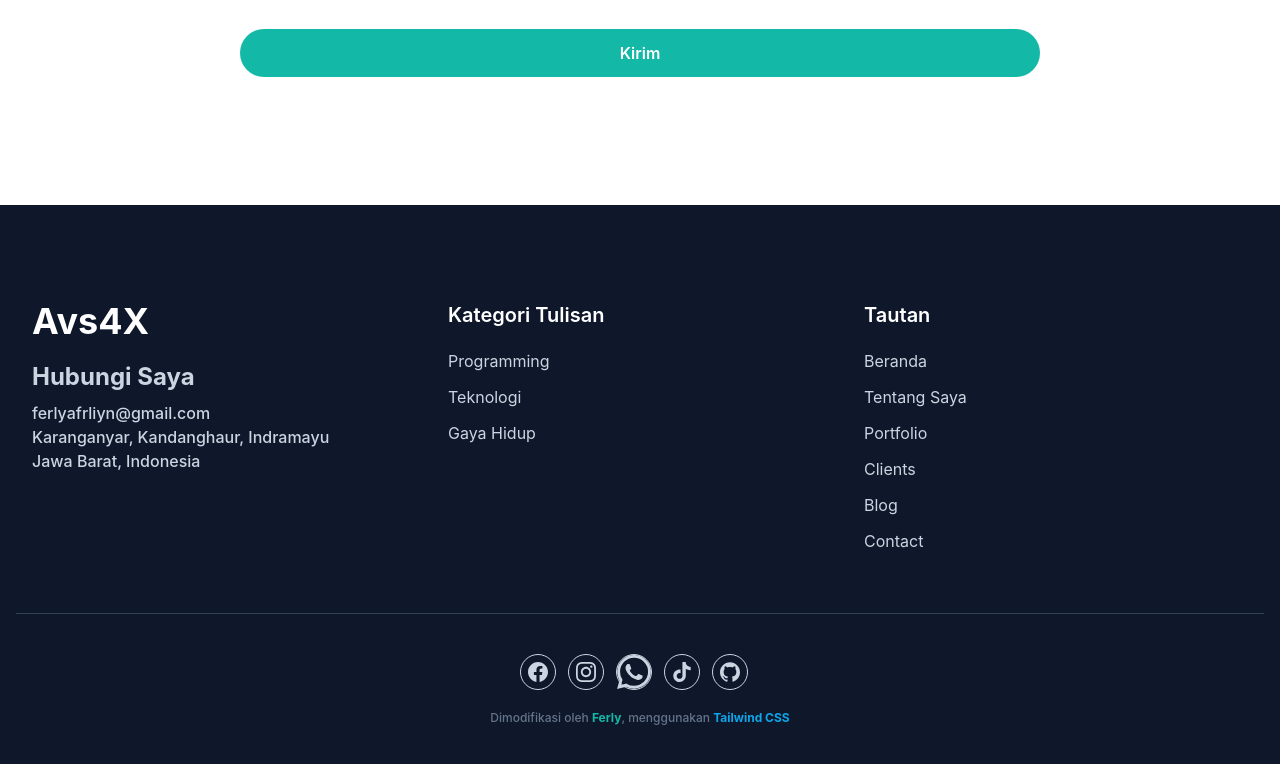
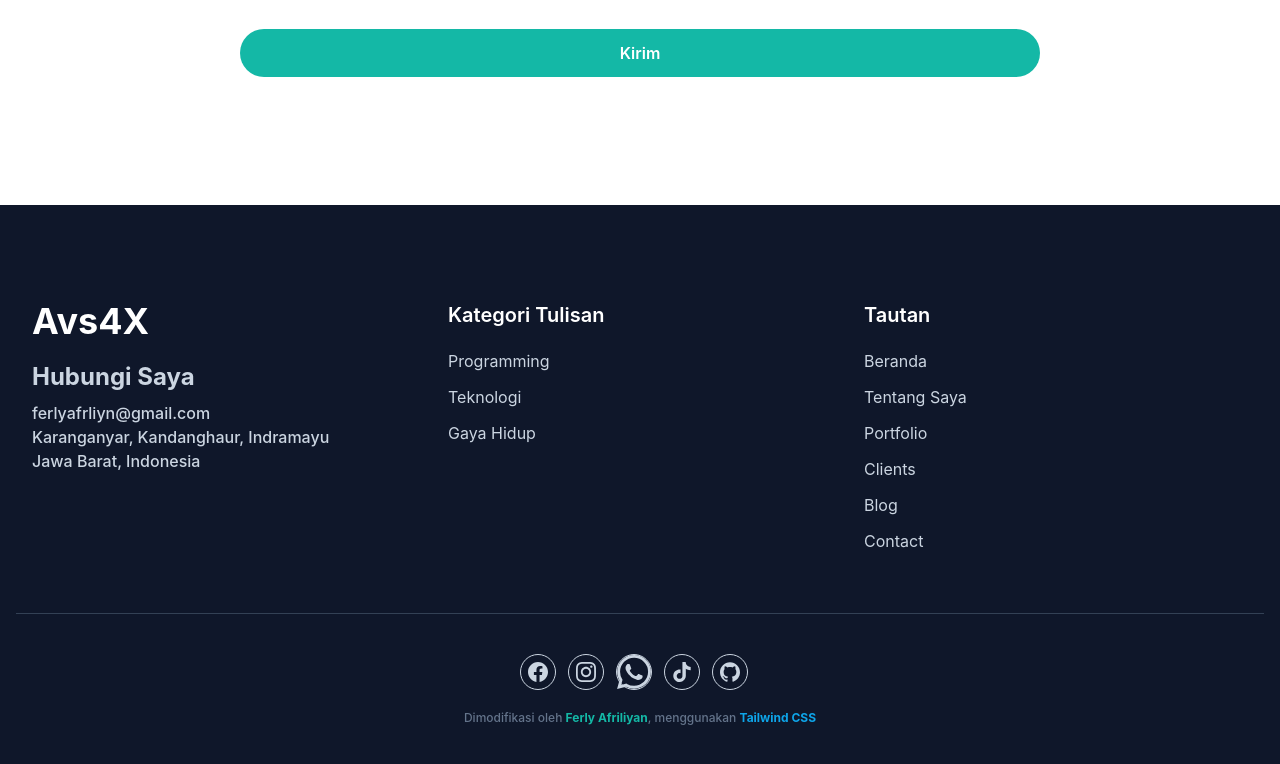
Before and after one commit to ferlyafriliyan/ferlyafriliyan, a website: page index.html in a window 1280 px wide. Shown: the part 5122-5886 px from the top of the page. Drawn offline with Linux system fonts and the light colour scheme.

Commit message:
Update index.html

```diff
--- a/index.html
+++ b/index.html
@@ -484,7 +484,7 @@
             </a>
           </div>
           <p class="text-center text-xs font-medium text-slate-500">
-            Dimodifikasi oleh <a href="https://www.facebook.com/Denventa.Xayonara.Team.UnlimitedARMY" target="_blank" class="font-bold text-primary">Ferly</a>, menggunakan
+            Dimodifikasi oleh <a href="https://www.facebook.com/Denventa.Xayonara.Team.UnlimitedARMY" target="_blank" class="font-bold text-primary">Ferly Afriliyan</a>, menggunakan
             <a href="https://tailwindcss.com" target="_blank" class="font-bold text-sky-500">Tailwind CSS</a>
         </div>
       </div>
```
